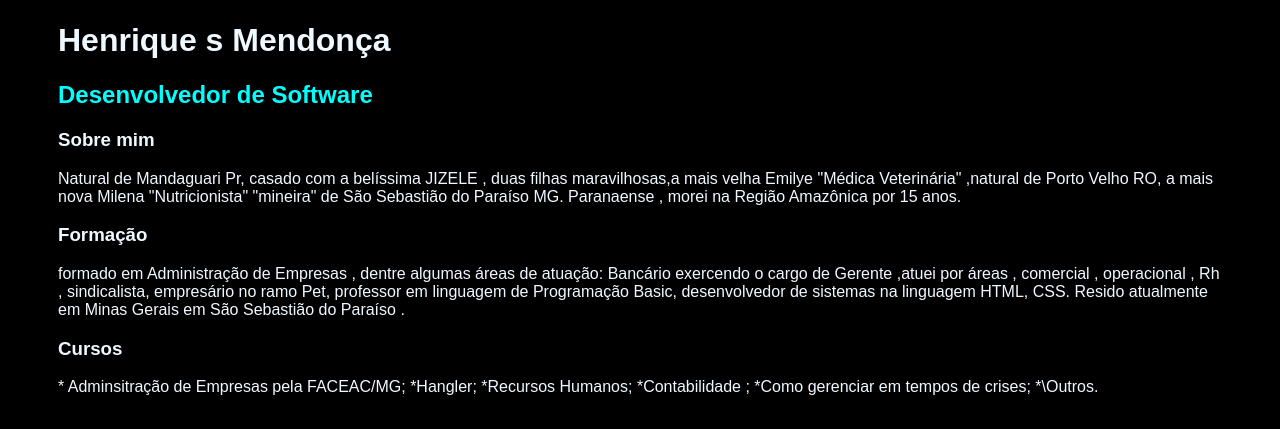
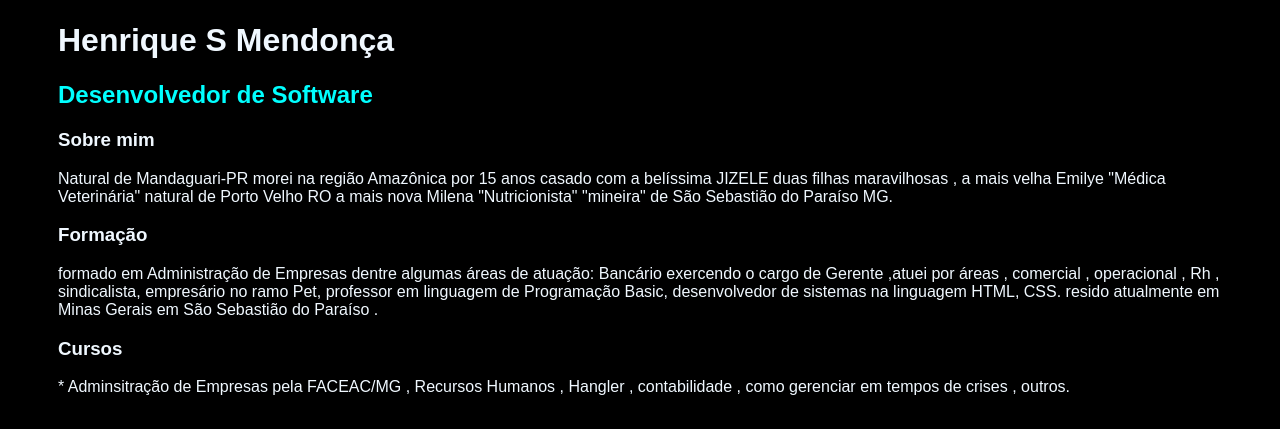
Before and after one commit to henriquesji/portifolio, a plain HTML site: page index.html in a window 1280 px wide. Shown: the part 250-679 px from the top of the page. Drawn offline with Linux system fonts and the light colour scheme.

Commit message:
Update index.html

```diff
--- a/index.html
+++ b/index.html
@@ -29,7 +29,7 @@
             <div class="center">
                 <img src="./foto-henrique.jpg"></img>
             </div>
-            <h1>Henrique s Mendonça</h1>
+            <h1>Henrique S Mendonça</h1>
             <h2>Desenvolvedor de Software</h2>
         </header>
 
@@ -37,30 +37,27 @@
             <section>
                 <h3>Sobre mim</h3>
                 <p>
-                    Natural de Mandaguari Pr, casado  com a belíssima JIZELE , duas filhas maravilhosas,a mais velha
-                    Emilye "Médica Veterinária" ,natural de Porto Velho RO, a mais nova Milena "Nutricionista"
+                    Natural de Mandaguari-PR morei na região Amazônica por 15 anos casado  com a belíssima JIZELE  duas filhas maravilhosas , a mais velha
+                    Emilye "Médica Veterinária" natural de Porto Velho RO a mais nova Milena "Nutricionista"
                     "mineira" de São Sebastião do Paraíso MG.
-                    Paranaense , morei na Região Amazônica por  15  anos.
+
                 </p>
             </section>
             <section>
                 <h3>Formação</h3>
                 <p>
-                    formado em Administração de Empresas , dentre
+                    formado em Administração de Empresas  dentre
                     algumas  áreas de atuação: Bancário exercendo o cargo de Gerente ,atuei por  áreas , comercial , operacional , Rh , sindicalista, empresário
                     no ramo Pet, professor em linguagem de Programação Basic, desenvolvedor de sistemas na linguagem HTML, CSS.
-                    Resido atualmente  em Minas Gerais  em São Sebastião do Paraíso .
+                    resido atualmente  em Minas Gerais  em São Sebastião do Paraíso .
                 </p>
             </section>
             <section>
                 <h3>Cursos</h3>
                 <p>
-                  * Adminsitração de Empresas pela FACEAC/MG;
-                    *Hangler;
-                   *Recursos Humanos;
-                    *Contabilidade ;
-                    *Como gerenciar em tempos de crises;
-                    *\Outros.
+                  * Adminsitração de Empresas pela FACEAC/MG , Recursos Humanos , Hangler , contabilidade ,
+                    como gerenciar em tempos de crises , outros.
+
                 </p>
             </section>
         </main>
```
